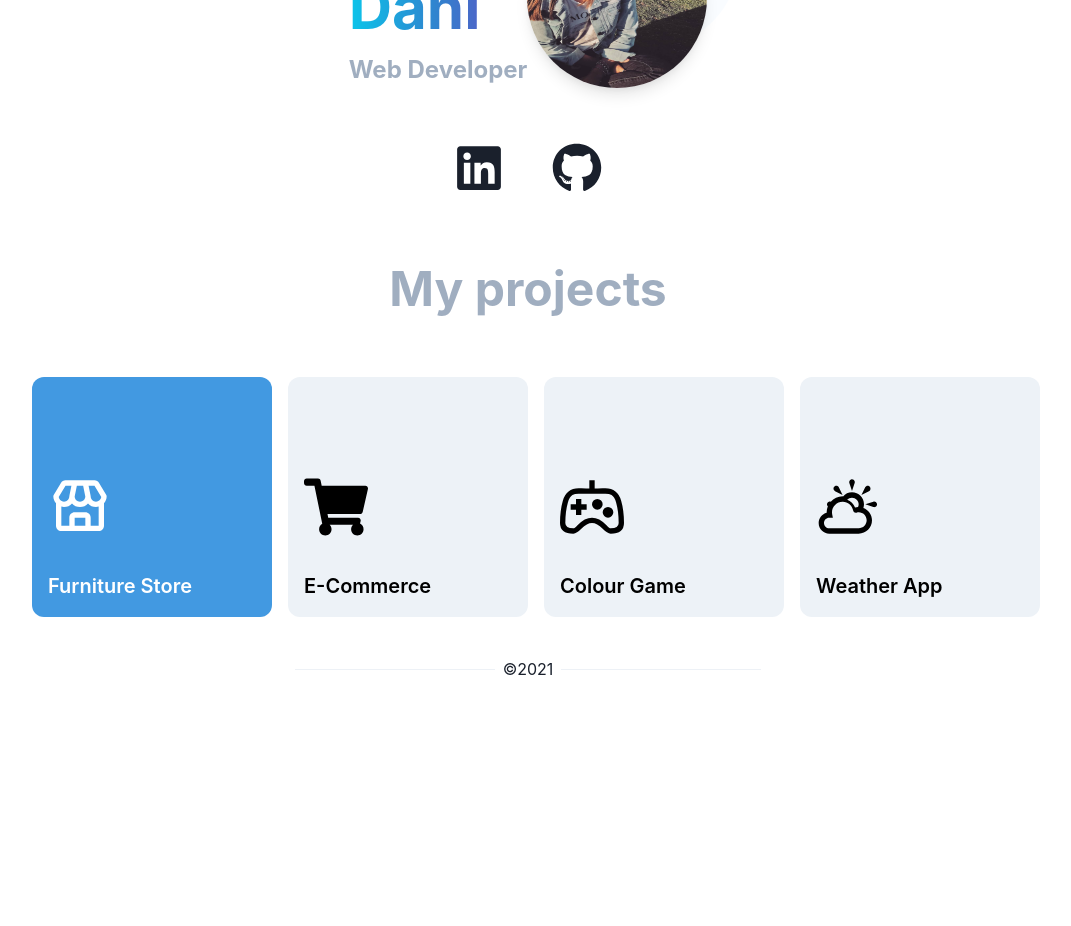
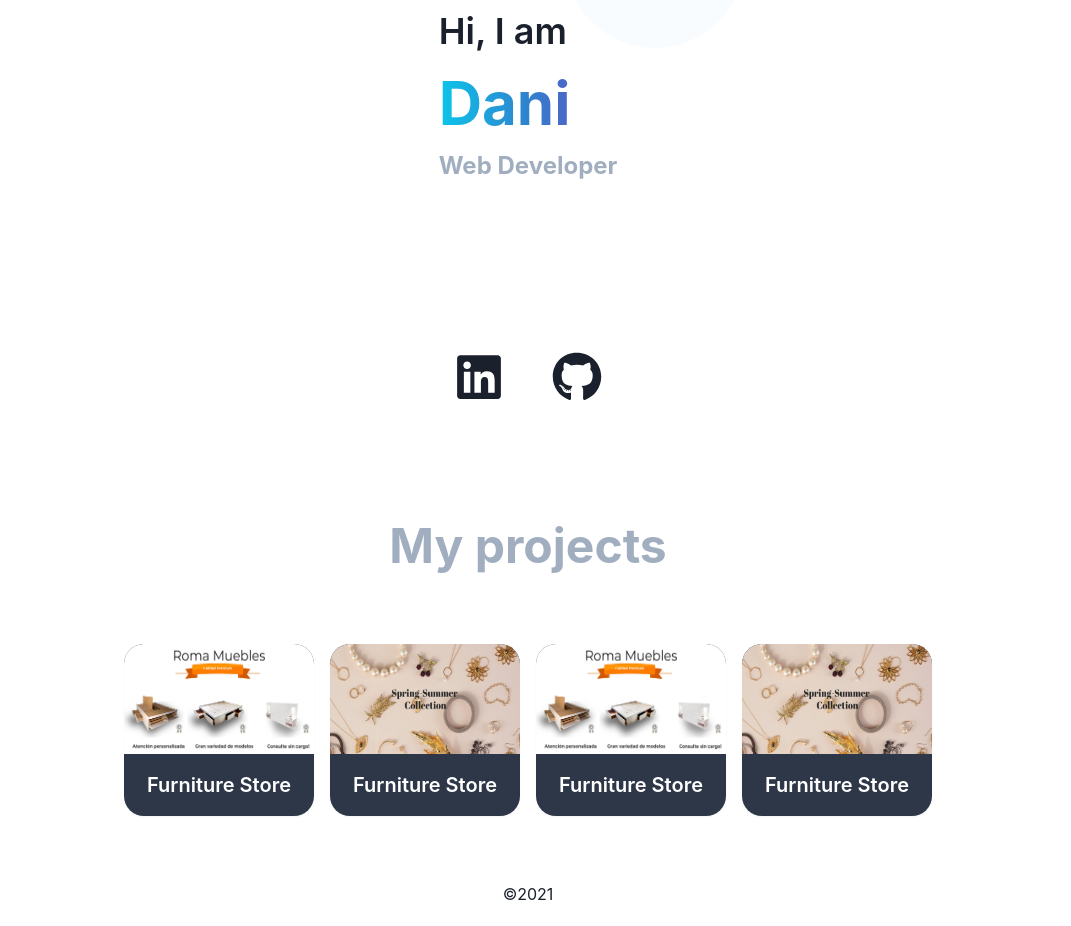
Before and after one commit to DanMartinez01/Portfolio-with-Chakra-IU, a React (Create React App) app: page / in a window 1280 px wide. Shown: the part 200-1126 px from the top of the page, without its empty margins (112-1183 px from the left). Before the commit the page ends 901 px from the top, so only its background shows below. Built offline with nearby package versions, Linux system fonts and the light colour scheme.

Commit message:
change card styles

```diff
--- a/src/components/Footer.js
+++ b/src/components/Footer.js
@@ -4,11 +4,11 @@ import { HStack, Text, Divider } from "@chakra-ui/layout"
 export const Footer = () => {
     return (
         <HStack>
-            <Divider orientation='horizontal' color="red.400" type="solid" w="25vh" />
+            <Divider orientation='horizontal' color="red.400" type="solid" />
             <Text align="center">
                 &copy;{new Date().getFullYear()}
             </Text>
-            <Divider orientation='horizontal' color="red.400" type="solid" w="25vh" />
+            <Divider orientation='horizontal' color="red.400" type="solid" />
         </HStack>
 
     )
--- a/src/components/Header.js
+++ b/src/components/Header.js
@@ -1,9 +1,9 @@
 
 import React from 'react';
-import { Stack, Flex, Circle, Box, Text, Image } from '@chakra-ui/react';
+import { Stack, Flex, Circle, Box, Text } from '@chakra-ui/react';
 import { useMediaQuery } from '@chakra-ui/media-query';
 
-import profilePhoto from '../assets/profilePic.jpg'
+// import profilePhoto from '../assets/profilePic.jpg'
 
 export const Header = () => {
     const [isNotSmallerScreen] = useMediaQuery("(min-width:800px)");
@@ -12,19 +12,19 @@ export const Header = () => {
         <Stack>
             <Circle position="absolute" bg="blue.100" opacity="0.1" w="180px" h="180px" alignSelf="flex-end" />
             <Flex direction={isNotSmallerScreen ? "row" : "column"}
-                spacing="200px" p={isNotSmallerScreen ? "31.5" : "0"}
+                spacing="200px" p={isNotSmallerScreen ? "32" : "0"}
                 alignSelf="flex-start">
-                <Box mt={isNotSmallerScreen ? "0" : 16} alignSelf="flex-start">
+                <Box mt={isNotSmallerScreen ? "0" : "16"} alignSelf="flex-start">
                     <Text fontSize="4xl" fontWeight="semibold">Hi, I am</Text>
                     <Text fontSize="6xl" fontWeight="bold"
                         bgGradient="linear(to-r, cyan.400, blue.500, purple.600)" bgClip='text'>Dani
                     </Text>
                     <Text fontWeight="bold" fontSize="2xl" color="gray.400">Web Developer </Text>
                 </Box>
-                <Image mt={isNotSmallerScreen ? "0" : "14"} mb={isNotSmallerScreen ? "0" : "12"}
+                {/* <Image mt={isNotSmallerScreen ? "0" : "16"} mb={isNotSmallerScreen ? "0" : "8"}
                     src={profilePhoto} borderRadius="full" alignSelf="center" boxSize="180px"
                     backgroundColor="transparent" boxShadow="lg" zIndex={100}
-                />
+                /> */}
             </Flex>
             {/* <Text align="center">JavaScript-React </Text>
             <Button m="8" p="4" colorScheme="blue" align="center"
--- a/src/components/Profile.js
+++ b/src/components/Profile.js
@@ -1,31 +1,81 @@
 import React from 'react';
 import { useMediaQuery } from '@chakra-ui/media-query';
-import { Flex, Box, Icon, Link, Heading } from '@chakra-ui/react'
+import { Flex, Box, Icon, Link, Heading, Image, Text, Stack } from '@chakra-ui/react'
 import { FaShoppingCart } from 'react-icons/fa'
 import { BiStore } from 'react-icons/bi'
 // import { CgPokemon } from 'react-icons/cg'
 import { GrGamepad } from "react-icons/gr";
 import { TiWeatherPartlySunny } from "react-icons/ti";
+import RomaMuebles from '../assets/14.jpg';
+import OtroCielo from '../assets/17.jpg';
 
 export const Profile = () => {
     const [isNotSmallerScreen] = useMediaQuery("(min-width:1200px)");
     return (
         <Flex direction={isNotSmallerScreen ? "row" : "column"} w="100%"
         >
-            {/* maxWidth={{ base: "90vh", md: "100vh", lg: "100vh", xl: "100vh" }} */}
 
-            {/* <Text fontWeight="bold" fontSize="2xl" color="gray.400" align="center">Web Developer </Text> */}
-            {/* <Box alignSelf="center" px="32" py="16">
-                <Heading fontWeight="bold" color="cyan.500" size="2xl" textAlign="center">
-                    My projects:
-                </Heading>
-            </Box> */}
             <Box alignSelf="center" px="12" py="8" margin={"auto"}>
-                <Heading fontWeight="bold" color="gray.400" size="2xl" textAlign="center" p={isNotSmallerScreen ? "4" : "0"}>
+                <Heading fontWeight="bold" color="gray.400" size="2xl" textAlign="center" p={isNotSmallerScreen ? "12" : "0"}>
                     My projects
                 </Heading>
 
-                <Flex direction={isNotSmallerScreen ? "row" : "column"} mt={8} >
+                <Flex direction={isNotSmallerScreen ? "row" : "column"} m="8px" p="10px" >
+                    <Box w="190px" rounded="20px" overflow="hidden" bg="gray.700" boxShadow="sm" m="8px">
+                        <Image src={RomaMuebles} height="110px" />
+                        <Box textAlign="center" >
+                            <Stack align="baseline">
+                                <Link href="https://www.romamuebles.com.ar/" isExternal
+                                    color="white" p="4" alignSelf="center" fontSize="xl" fontWeight="semibold" textDecoration="none"
+                                >
+                                    Furniture Store
+                                </Link>
+                            </Stack>
+                        </Box>
+                    </Box>
+                    <Box w="190px" rounded="20px" overflow="hidden" bg="gray.700" boxShadow="sm" m="8px">
+                        <Image src={OtroCielo} height="110px" />
+                        <Box textAlign="center" >
+                            <Stack align="baseline">
+                                <Link href="https://www.romamuebles.com.ar/" isExternal
+                                    color="white" p="4" alignSelf="center" fontSize="xl" fontWeight="semibold" textDecoration="none"
+                                >
+                                    Furniture Store
+                                </Link>
+                            </Stack>
+                        </Box>
+                    </Box>
+                    <Box w="190px" rounded="20px" overflow="hidden" bg="gray.700" boxShadow="sm" m="8px">
+                        <Image src={RomaMuebles} height="110px" />
+                        <Box textAlign="center" >
+                            <Stack align="baseline">
+                                <Link href="https://www.romamuebles.com.ar/" isExternal
+                                    color="white" p="4" alignSelf="center" fontSize="xl" fontWeight="semibold" textDecoration="none"
+                                >
+                                    Furniture Store
+                                </Link>
+                            </Stack>
+                        </Box>
+                    </Box>
+                    <Box w="190px" rounded="20px" overflow="hidden" bg="gray.700" boxShadow="sm" m="8px">
+                        <Image src={OtroCielo} height="110px" />
+                        <Box textAlign="center" >
+                            <Stack align="baseline">
+                                <Link href="https://www.romamuebles.com.ar/" isExternal
+                                    color="white" p="4" alignSelf="center" fontSize="xl" fontWeight="semibold" textDecoration="none"
+                                >
+                                    Furniture Store
+                                </Link>
+                            </Stack>
+                        </Box>
+                    </Box>
+
+
+
+
+
+
+                    {/*
                     <Flex rounded="xl" direction="column" mt={4} ml={isNotSmallerScreen ? 4 : 0} bg="blue.400" h="30vh" w="30vh" justify="flex-end">
                         <Icon color="white" p="4" as={BiStore} w="24" h="24" />
                         <Link href="https://www.romamuebles.com.ar/" isExternal
@@ -62,7 +112,7 @@ export const Profile = () => {
                         >
                             Weather App
                         </Link>
-                    </Flex>
+                    </Flex> */}
                 </Flex>
             </Box>
         </Flex >
--- a/src/components/Social.js
+++ b/src/components/Social.js
@@ -6,7 +6,7 @@ import { FaLinkedin, FaGithub } from 'react-icons/fa'
 export const Social = () => {
     const [isNotSmallerScreen] = useMediaQuery("(min-width:800px)");
     return (
-        <HStack spacing={isNotSmallerScreen ? "12" : "8"} p="4">
+        <HStack spacing={isNotSmallerScreen ? "12" : "8"} p="8">
             <Icon as={FaLinkedin} boxSize="50"
                 onClick={() => window.open("https://www.linkedin.com/in/daniela-mart%C3%ADnez-5935a9105/")} />
             <Icon as={FaGithub} boxSize="50"
```
Also changed, not shown: src/assets/14.jpg (added), src/assets/17.jpg (added).
